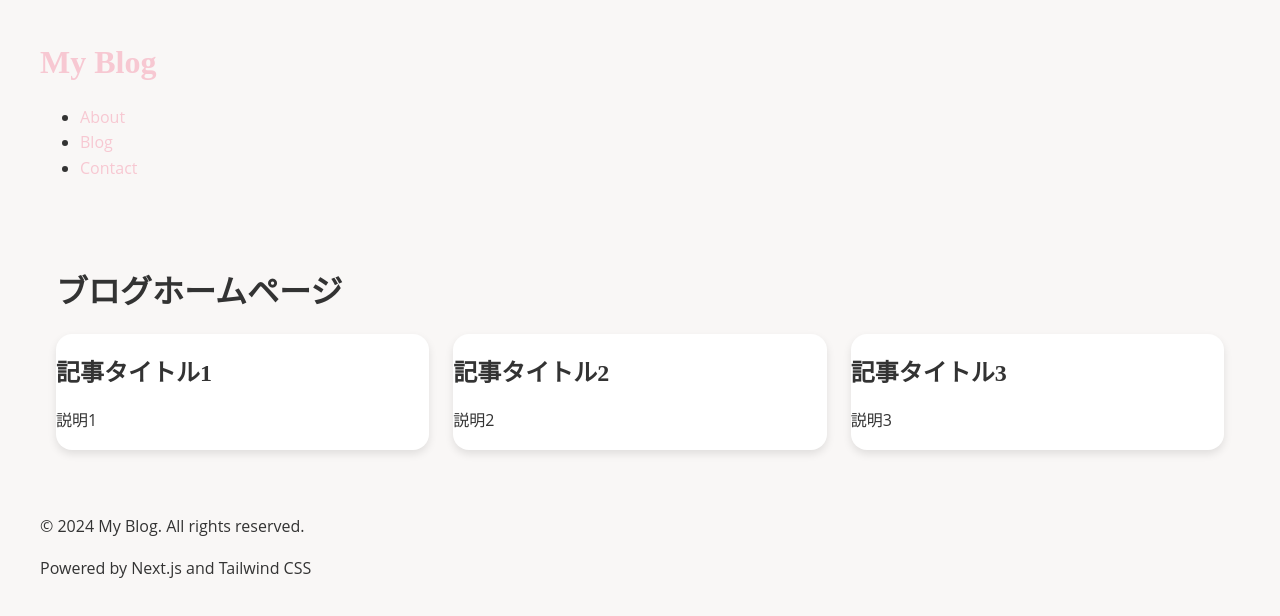
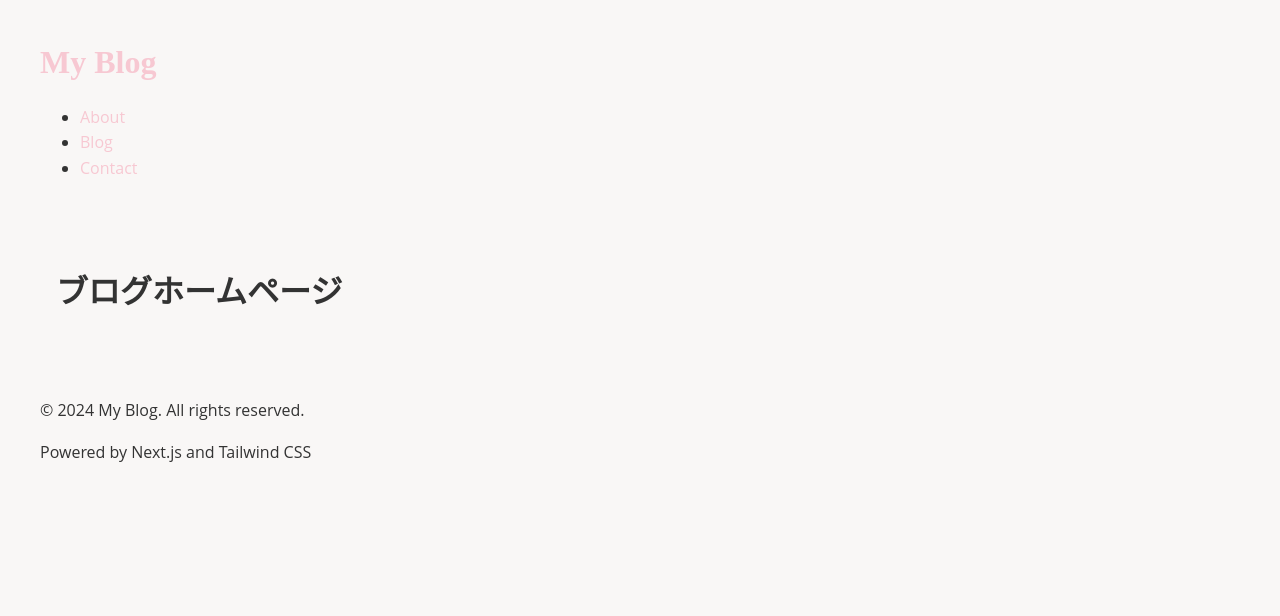
Before and after one commit to tw20th/next-ts-starter, a Next.js app: page / in a window 1280 px wide. Shown: the top 616 px of the page. Built offline with nearby package versions, Linux system fonts and the light colour scheme.

Commit message:
Temporarily removed card display from HomePage for debugging deployment issues

```diff
--- a/src/app/page.tsx
+++ b/src/app/page.tsx
@@ -1,25 +1,10 @@
-import React from "react";
-import Card from "../components/Card";
+import React from 'react';
 
 const HomePage: React.FC = () => {
-  const articles = [
-    { title: "記事タイトル1", description: "説明1" },
-    { title: "記事タイトル2", description: "説明2" },
-    { title: "記事タイトル3", description: "説明3" },
-  ];
-
   return (
-    <main className="container mx-auto p-4">
+    <main className="container">
       <h1 className="text-3xl font-bold text-center mb-8">ブログホームページ</h1>
-      <div className="grid grid-cols-1 sm:grid-cols-2 lg:grid-cols-3 gap-6">
-        {articles.map((article, index) => (
-          <Card
-            key={index}
-            title={article.title}
-            description={article.description}
-          />
-        ))}
-      </div>
+      {/* カード表示を一時的に削除 */}
     </main>
   );
 };
```
